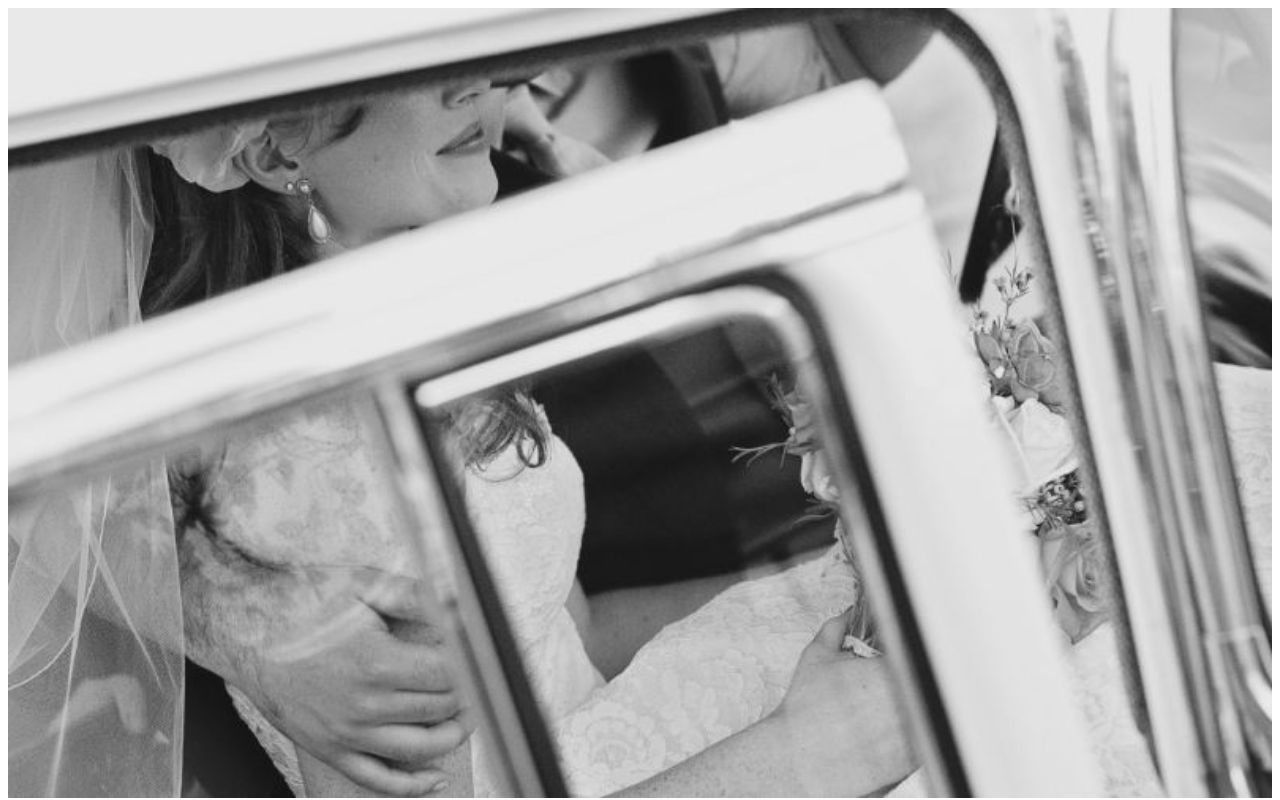
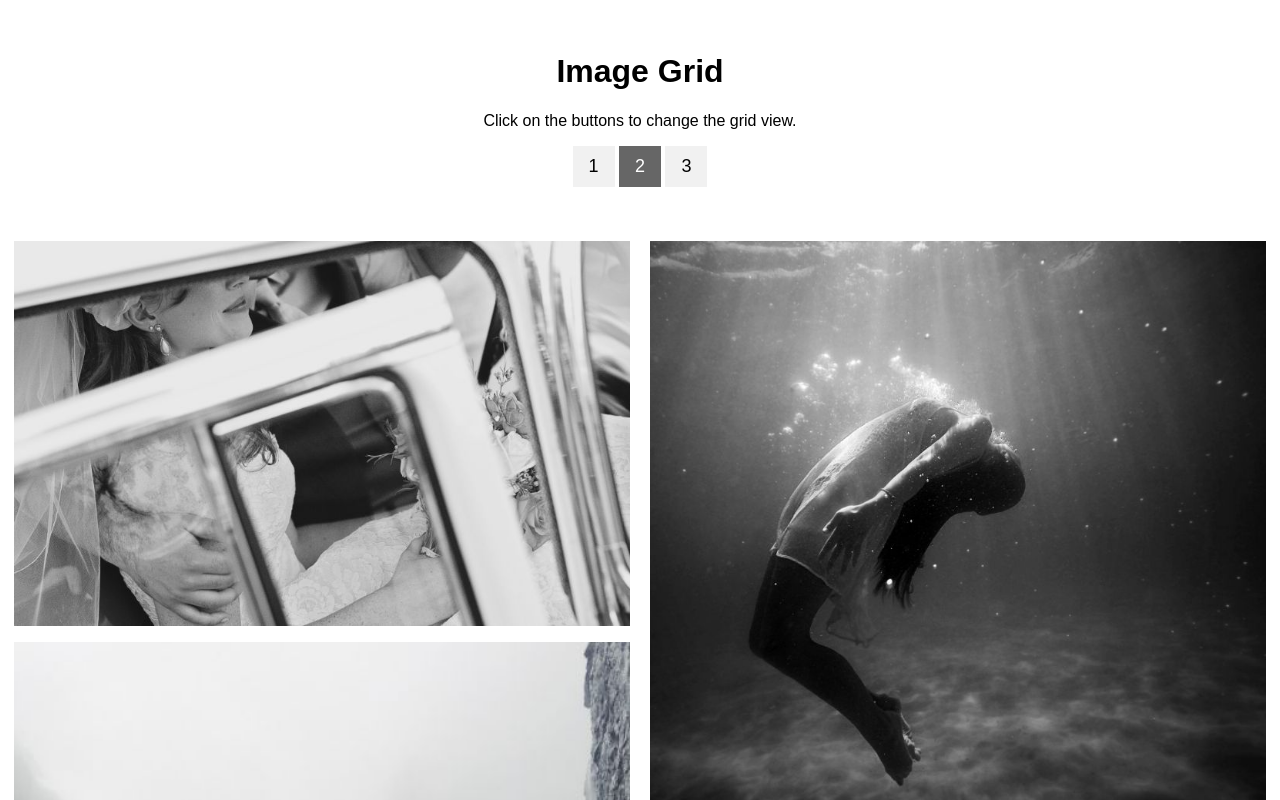
Before and after one commit to AllaberdiZ/Images, a plain HTML site: page Responsive Image Grid/index.html in a window 1280 px wide. Shown: the top 800 px of the page. Drawn offline with Linux system fonts and the light colour scheme.

Commit message:
How TO - Image Grid

```diff
--- a/Responsive Image Grid/index.html
+++ b/Responsive Image Grid/index.html
@@ -4,9 +4,17 @@
     <meta charset="UTF-8" />
     <meta http-equiv="X-UA-Compatible" content="IE=edge" />
     <meta name="viewport" content="width=device-width, initial-scale=1.0" />
+    <link rel="stylesheet" href="style.css" />
     <title>Document</title>
   </head>
   <body>
+    <div id="myHeader" class="header">
+      <h1>Image Grid</h1>
+      <p>Click on the buttons to change the grid view.</p>
+      <button class="btn" onclick="one()">1</button>
+      <button class="btn active" onclick="two()">2</button>
+      <button class="btn" onclick="three()">3</button>
+    </div>
     <div class="row">
       <div class="column">
         <img src="wedding.jpg" style="width: 100%" />
@@ -43,5 +51,48 @@
         <img src="underwater.jpg" style="width: 100%" />
       </div>
     </div>
+
+    <script>
+      // Get the elements with class="column"
+      var elements = document.getElementsByClassName("column");
+
+      // Declare a loop variable
+      var i;
+
+      // Full-width images
+      function one() {
+        for (i = 0; i < elements.length; i++) {
+          elements[i].style.msFlex = "100%"; // IE10
+          elements[i].style.flex = "100%";
+        }
+      }
+
+      // Two images side by side
+      function two() {
+        for (i = 0; i < elements.length; i++) {
+          elements[i].style.msFlex = "50%"; // IE10
+          elements[i].style.flex = "50%";
+        }
+      }
+
+      // Four images side by side
+      function three() {
+        for (i = 0; i < elements.length; i++) {
+          elements[i].style.msFlex = "25%"; // IE10
+          elements[i].style.flex = "25%";
+        }
+      }
+
+      // Add active class to the current button (highlight it)
+      var header = document.getElementById("myHeader");
+      var btns = header.getElementsByClassName("btn");
+      for (var i = 0; i < btns.length; i++) {
+        btns[i].addEventListener("click", function () {
+          var current = document.getElementsByClassName("active");
+          current[0].className = current[0].className.replace(" active", "");
+          this.className += " active";
+        });
+      }
+    </script>
   </body>
 </html>
--- /dev/null
+++ b/Responsive Image Grid/style.css
@@ -0,0 +1,48 @@
+* {
+  box-sizing: border-box;
+}
+body {
+  margin: 0;
+  font-family: Arial;
+}
+
+.header {
+  text-align: center;
+  padding: 32px;
+}
+
+.column {
+  float: left;
+  width: 50%;
+  padding: 10px;
+}
+
+.column img {
+  margin-top: 12px;
+}
+
+.row {
+  display: -ms-flexbox; /* IE 10 */
+  display: flex;
+  -ms-flex-wrap: wrap; /* IE 10 */
+  flex-wrap: wrap;
+  padding: 0 4px;
+}
+
+.btn {
+  border: none;
+  outline: none;
+  padding: 10px 16px;
+  background-color: #f1f1f1;
+  cursor: pointer;
+  font-size: 18px;
+}
+
+.btn:hover {
+  background-color: #ddd;
+}
+
+.btn.active {
+  background-color: #666;
+  color: white;
+}
```
